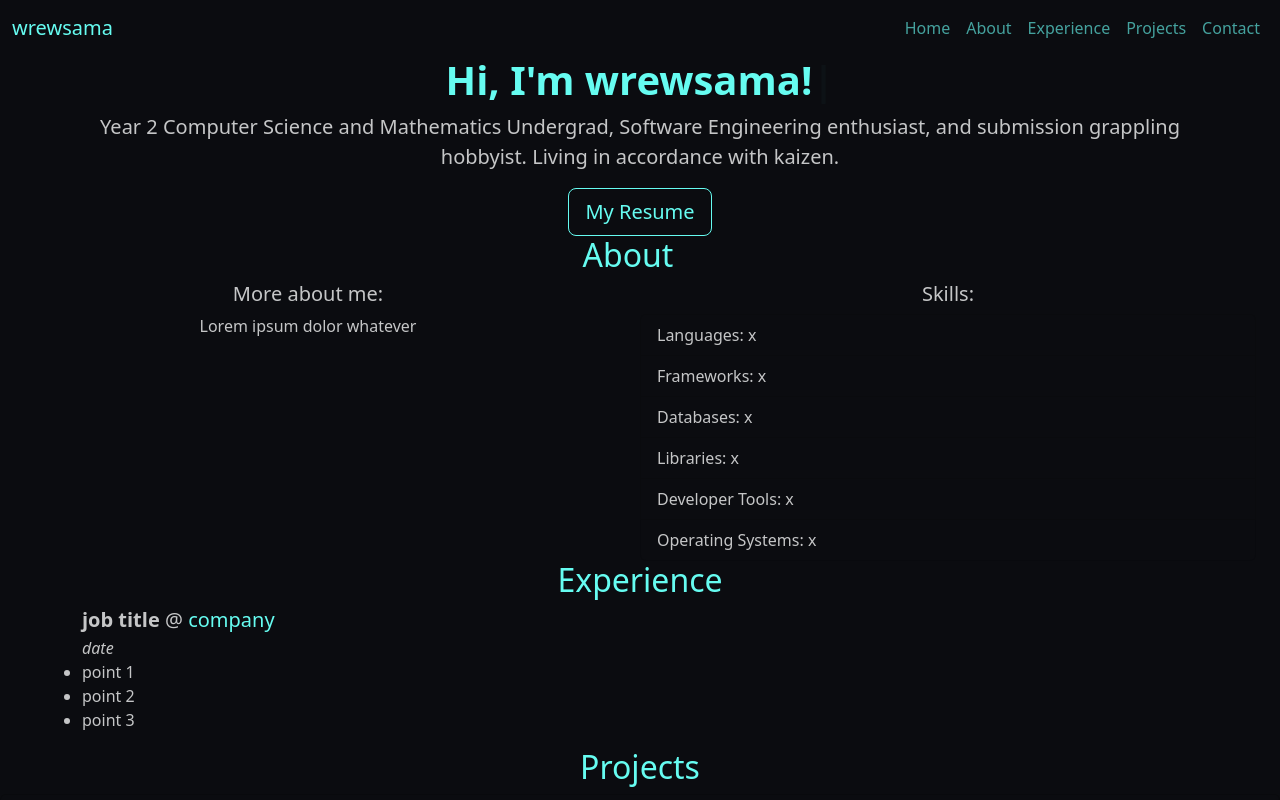
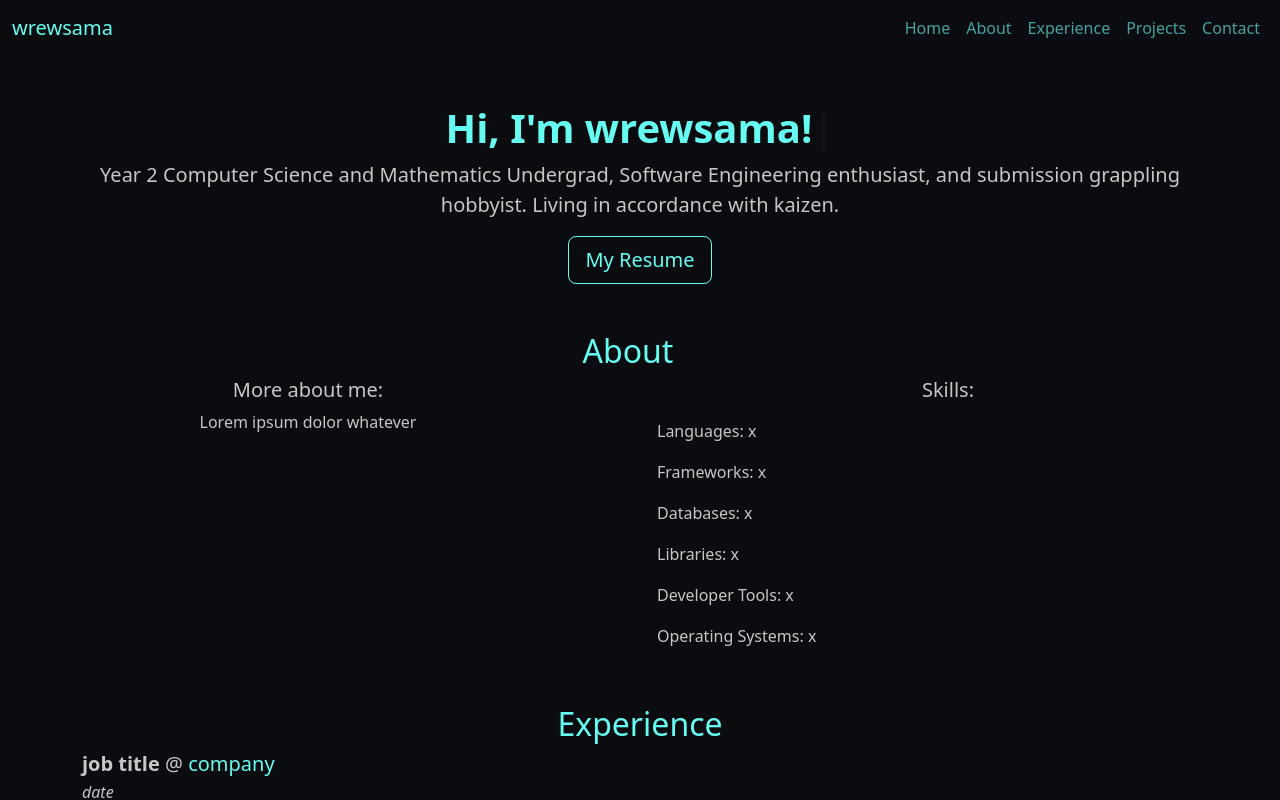
Before and after one commit to wrewsama/portfolio, a React (Create React App) app: page / in a window 1280 px wide. Shown: the top 800 px of the page. Built offline with nearby package versions, Linux system fonts and the light colour scheme.

Commit message:
add gap between components

```diff
--- a/src/App.js
+++ b/src/App.js
@@ -10,7 +10,7 @@ import './App.css'
 
 function App() {
 	return (
-		<div>
+		<div className="custom-bg-dark d-grid gap-5">
 			<MainNavbar />
 			<Home />
 			<About />
```
